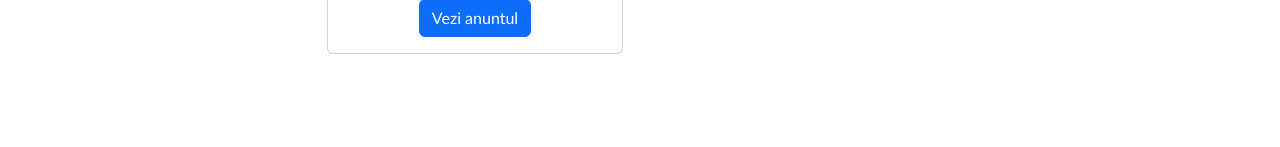
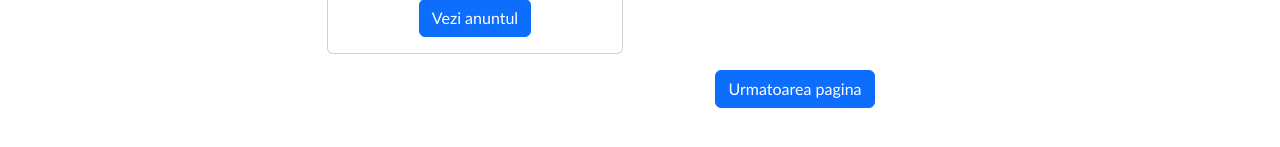
Before and after one commit to UnD37970UnD/easyHome_frontend, a React (Create React App) app: page / in a window 1280 px wide. Shown: the part 519-666 px from the top of the page. Built offline with nearby package versions, Linux system fonts and the light colour scheme; no server answers.

Commit message:
adding next page and finishing for last commit

```diff
--- a/src/App.js
+++ b/src/App.js
@@ -11,16 +11,17 @@ function App() {
   const [ArticlesList, setArticlesList] = useState([{}])
   const [noArticles, setNoArticles] = useState('')
   const [ApiUrl, setApiUrl] = useState("https://easyhome-1-y9546418.deta.app/api/v1/de_inchiriat/?from_price=0&to_price=99999999&skip=0&lenght=40")
-
-
+  const [NextUrl, setNextUrl] =useState("")
 
   useEffect(() => {
     axios
       .get(ApiUrl)
       .then((res) => {
+
         if (res.data.data === undefined || res.data.data.length === 0) {
           setNoArticles('empty');
         } else {
+          setNextUrl(res.data.info.next_url)
           setNoArticles('data');
           setArticlesList(res.data.data);
         }
@@ -53,9 +54,13 @@ function App() {
           <h4 className='card text-white bg-dark mb-3'>Anunturi</h4>
             <Suspense fallback={<div>Loading...</div>}>
               <ToView/>
-
             </Suspense>
-        </div>
+            <button className="btn btn-primary mb-4" onClick={() => {
+              ApplyFilters(NextUrl);
+              window.scrollTo(0, 0);
+              }
+              }>Urmatoarea pagina</button>
+          </div>
 
       </div>
     </div>
```
Also changed, not shown: 1 other file (tests, documents, lock files or other folders).
